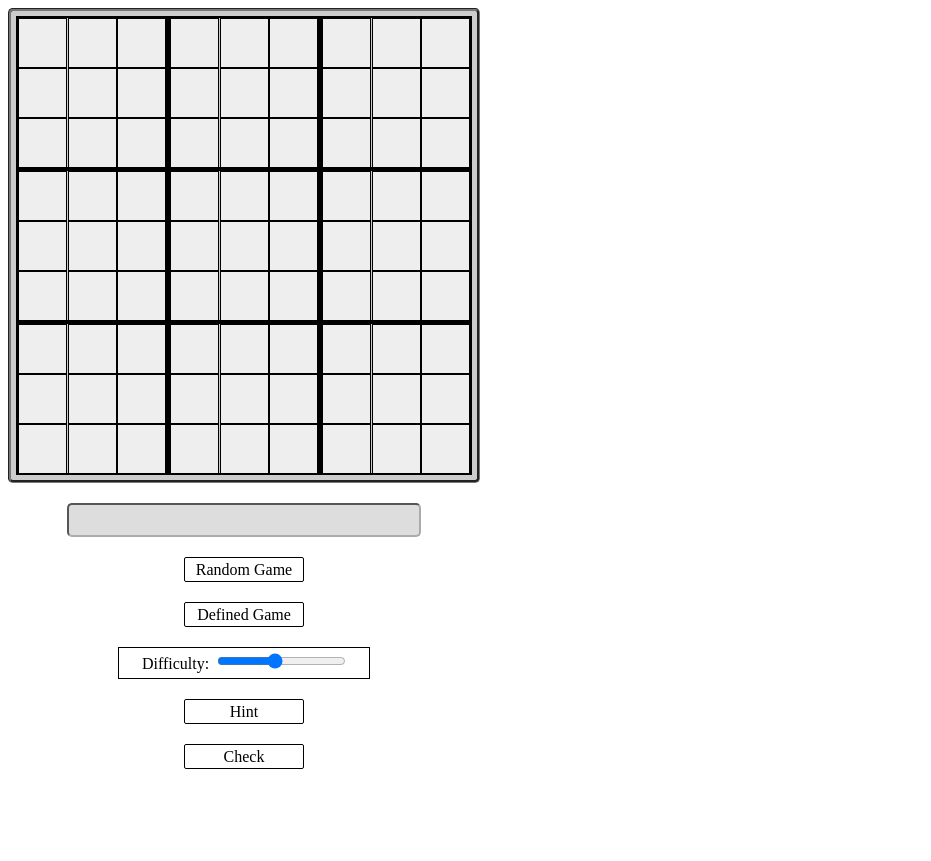
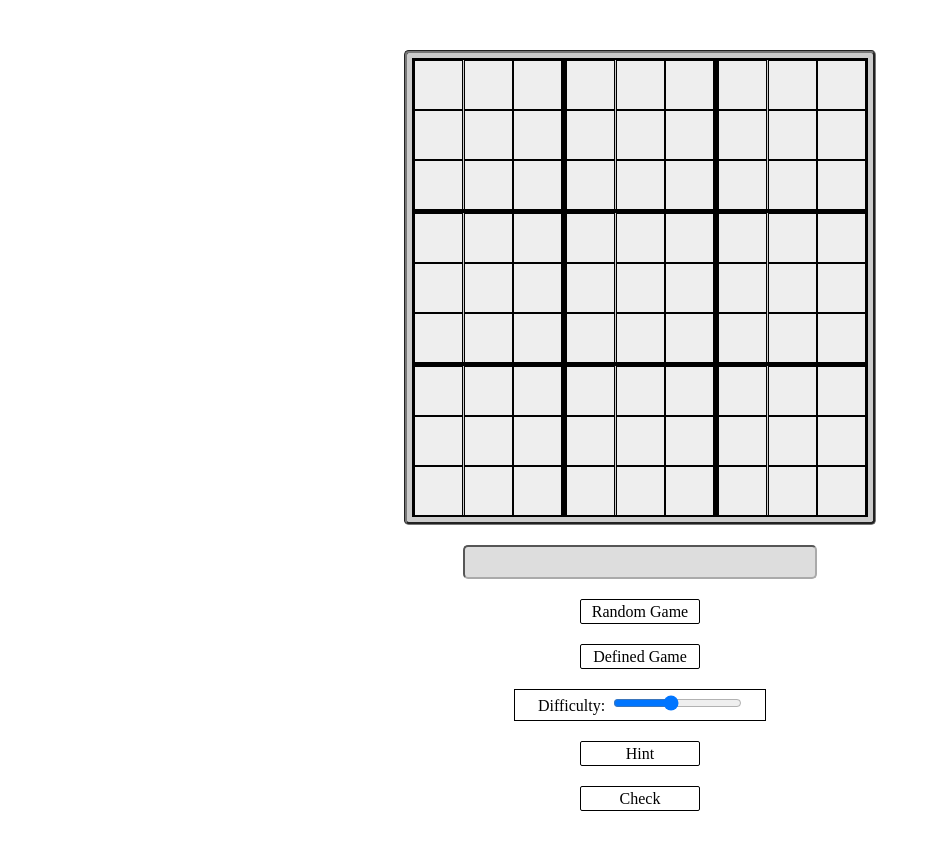
Before and after one commit to jake6192/Sudoko, a PHP site: page / in a window 1280 px wide. Shown: the whole page, without its empty margins (0-931 px from the left). Before the commit the page ends 769 px from the top, so only its background shows below. Run offline with PHP 8.4, Linux system fonts and the light colour scheme.

Commit message:
Update style.css

```diff
--- a/style.css
+++ b/style.css
@@ -1,3 +1,5 @@
+body { margin: 50px calc(50% - 236px); }
+
 div#container {
   width: 456px;
   height: 459px;
```
